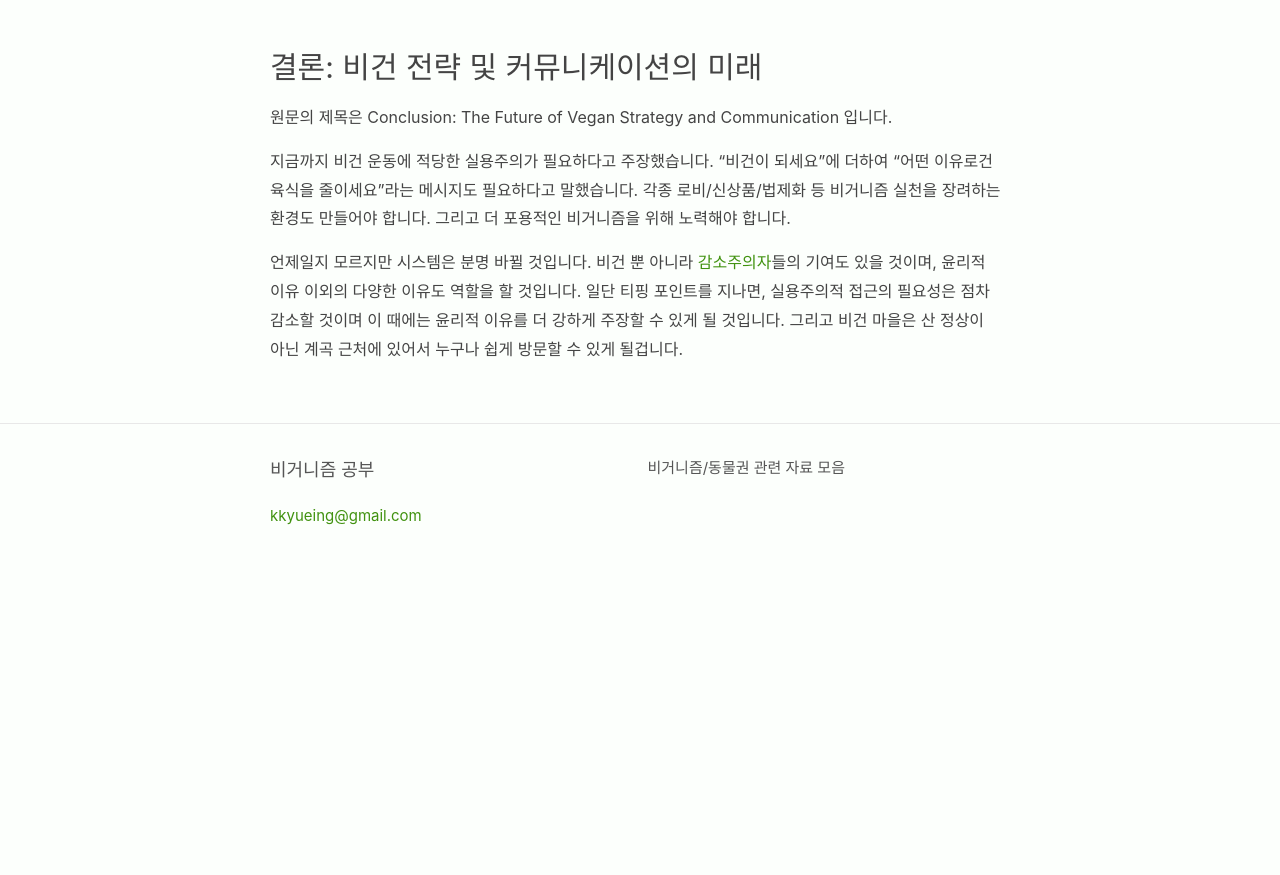
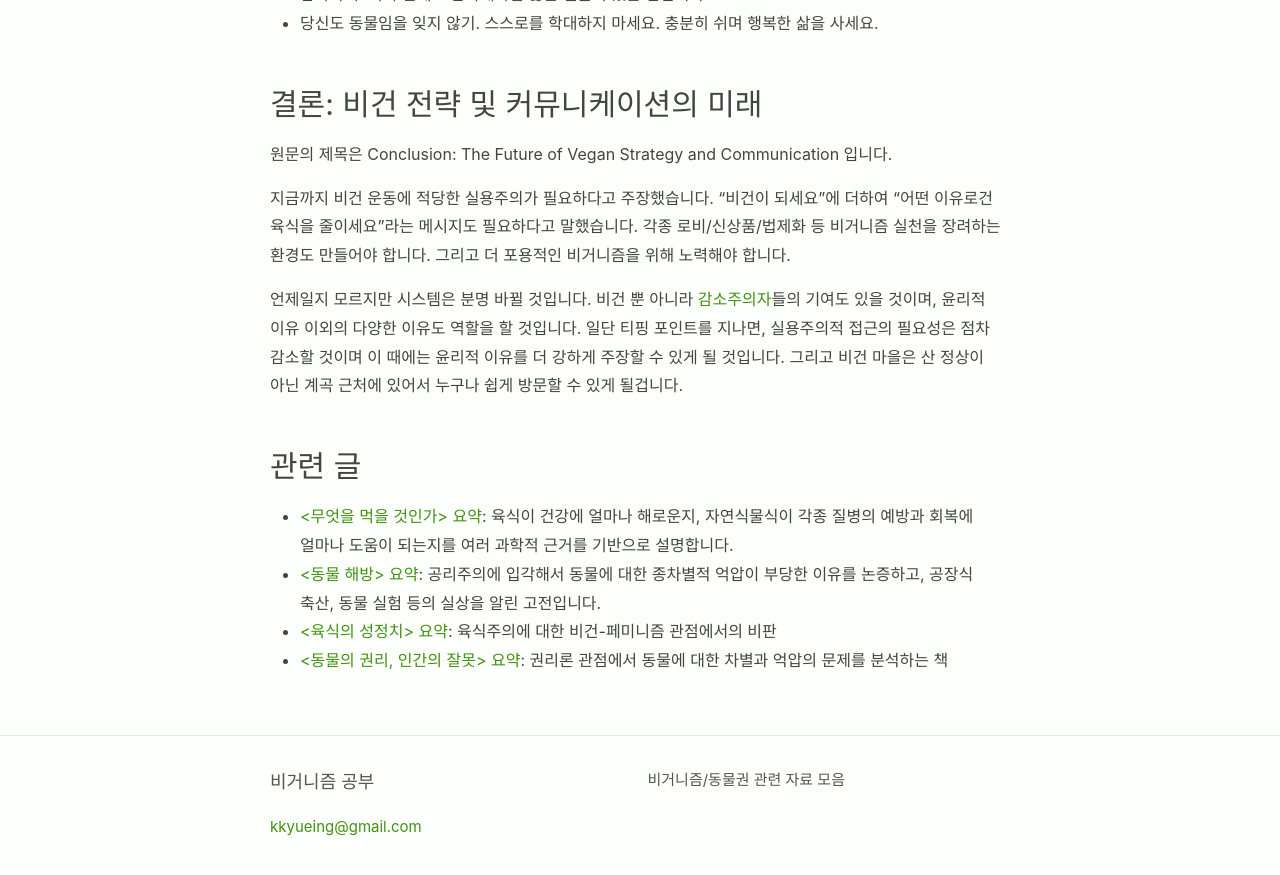
Before and after one commit to veganstudies/veganstudies.github.io, a Jekyll site: the page built from _posts/2019-08-11-how-to-create-a-vegan-world.md, in a window 1280 px wide and 900 px high, scrolled down 16345 px. Shown: the top 875 px of the window. Built offline with Jekyll 4.4.1, drawn with Linux system fonts in a browser that asks for light colours; before the commit the page ends 16934 px from its top, so only the background shows below that.

Commit message:
minor edits

```diff
--- a/_posts/2019-08-11-how-to-create-a-vegan-world.md
+++ b/_posts/2019-08-11-how-to-create-a-vegan-world.md
@@ -753,3 +753,17 @@ SV비건(superlocavore vegan)이 보기엔 불완전합니다. 또는, 돼지에
 티핑 포인트를 지나면, 실용주의적 접근의 필요성은 점차 감소할 것이며 이 때에는
 윤리적 이유를 더 강하게 주장할 수 있게 될 것입니다. 그리고 비건 마을은 산
 정상이 아닌 계곡 근처에 있어서 누구나 쉽게 방문할 수 있게 될겁니다.
+
+## 관련 글
+
+* [\<무엇을 먹을 것인가\> 요약](/2020/11/14/the-china-study.html): 육식이
+  건강에 얼마나 해로운지, 자연식물식이 각종 질병의 예방과 회복에 얼마나
+  도움이 되는지를 여러 과학적 근거를 기반으로 설명합니다.
+* [\<동물 해방\> 요약](/2019/07/28/animal-liberation.html): 공리주의에
+  입각해서 동물에 대한 종차별적 억압이 부당한 이유를 논증하고, 공장식 축산,
+  동물 실험 등의 실상을 알린 고전입니다.
+* [\<육식의 성정치\> 요약](/2020/01/15/the-sexual-politics-of-meat.html):
+  육식주의에 대한 비건-페미니즘 관점에서의 비판
+* [\<동물의 권리, 인간의 잘못\>
+  요약](/2019/08/01/animal-rights-human-wrongs.html): 권리론 관점에서 동물에
+  대한 차별과 억압의 문제를 분석하는 책
```
